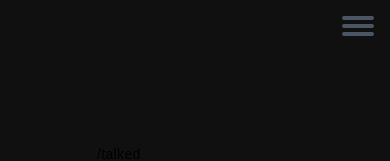
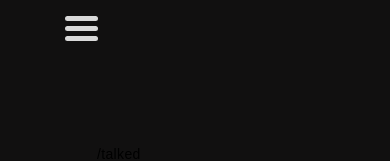
Before and after one commit to tarun-soni/tarun-new-portfolio, a Next.js app: page / in a window 390 px wide. Shown: the top 161 px of the page. Built offline with nearby package versions, Linux system fonts and the light colour scheme; a web font is replaced by a local one.

Commit message:
added radix drawer vaul

```diff
--- a/package.json
+++ b/package.json
@@ -22,6 +22,7 @@
     "react-dom": "18.2.0",
     "react-wrap-balancer": "^1.0.0",
     "typescript": "4.9.4",
+    "vaul": "^0.0.7",
     "zustand": "^4.3.9"
   },
   "devDependencies": {
--- /dev/null
+++ b/src/components/Drawer/index.tsx
@@ -0,0 +1,27 @@
+import { Drawer } from 'vaul'
+
+export default function MyDrawer() {
+  return (
+    <Drawer.Root shouldScaleBackground>
+      <Drawer.Trigger asChild>
+        <button>Open Drawer</button>
+      </Drawer.Trigger>
+      <Drawer.Overlay className="fixed inset-0 bg-black/40" />
+      <Drawer.Portal>
+        <Drawer.Content className="bg-zinc-100 flex flex-col rounded-t-[10px] h-[96%] mt-24 fixed bottom-0 left-0 right-0">
+          <div className="p-4 bg-red-400 rounded-t-[10px] flex-1">
+            <div className="mx-auto w-12 h-1.5 flex-shrink-0 rounded-full bg-zinc-300 mb-8" />
+            <div className="max-w-md mx-auto">
+              <Drawer.Title className="font-medium mb-4">
+                Unstyled drawer for React.
+              </Drawer.Title>
+            </div>
+          </div>
+          {/* <div className="p-4 bg-zinc-100 border-t border-zinc-200 mt-auto">
+            <div className="flex gap-6 justify-end max-w-md mx-auto"></div>
+          </div> */}
+        </Drawer.Content>
+      </Drawer.Portal>
+    </Drawer.Root>
+  )
+}
--- a/src/components/Icons/index.tsx
+++ b/src/components/Icons/index.tsx
@@ -139,3 +139,16 @@ export const PauseIcon = (props: any) => (
     <path fill="currentColor" d="M6 19h4V5H6v14zm8-14v14h4V5h-4z"></path>
   </svg>
 )
+
+export const HamburgerIcon = (props: any) => (
+  <svg
+    width="33"
+    height="25"
+    viewBox="0 0 33 25"
+    fill="none"
+    xmlns="http://www.w3.org/2000/svg">
+    <rect width="33" height="5" rx="2.5" fill="#D9D9D9" />
+    <rect y="10" width="33" height="5" rx="2.5" fill="#D9D9D9" />
+    <rect y="20" width="33" height="5" rx="2.5" fill="#D9D9D9" />
+  </svg>
+)
--- a/src/components/Websidbar/index.tsx
+++ b/src/components/Websidbar/index.tsx
@@ -8,6 +8,7 @@ import profilePic from '/public/images/profilePic-cropped.png'
 import useViewport from '@/hooks/useViewPort'
 import getFontClasses from '@/utils/getFontClasses'
 import useBearStore from '@/store'
+import { HamburgerIcon } from '../Icons'
 
 type WebSidebarProps = {
   selectedRoute: MyRoute
@@ -106,8 +107,11 @@ const WebSidebar: FC<WebSidebarProps> = ({
   )
 }
 
-const HamBurger = ({ onClick }) => (
-  <div className="md:hidden fixed top-4 right-4" onClick={onClick}>
+const HamBurger = ({ showIcon, onClick }) => (
+  <div
+    className={`${
+      showIcon && 'display-none'
+    } md:hidden fixed top-4 left-4" onClick={onClick}`}>
     <motion.div
       whileHover={{
         scale: 1.2,
@@ -118,9 +122,7 @@ const HamBurger = ({ onClick }) => (
       transition={{
         duration: 0.1,
       }}>
-      <div className="w-8 h-1 bg-gray-600 rounded-md"></div>
-      <div className="w-8 h-1 bg-gray-600 rounded-md my-1"></div>
-      <div className="w-8 h-1 bg-gray-600 rounded-md"></div>
+      <HamburgerIcon />
     </motion.div>
   </div>
 )
--- a/src/pages/home/index.tsx
+++ b/src/pages/home/index.tsx
@@ -12,6 +12,7 @@ import { MyRoute } from '@/types'
 import getFontClasses from '@/utils/getFontClasses'
 import useViewport from '@/hooks/useViewPort'
 import WebSidebar from '@/components/Websidbar'
+import Drawer from '@/components/Drawer'
 
 const Home = () => {
   // set type of selectedRoute title of LeftSideBarData
```
